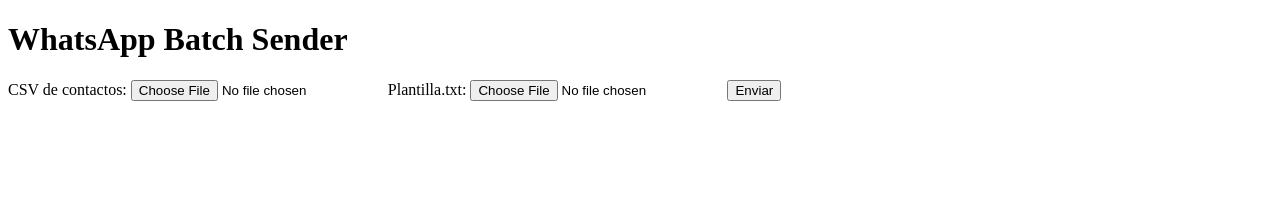
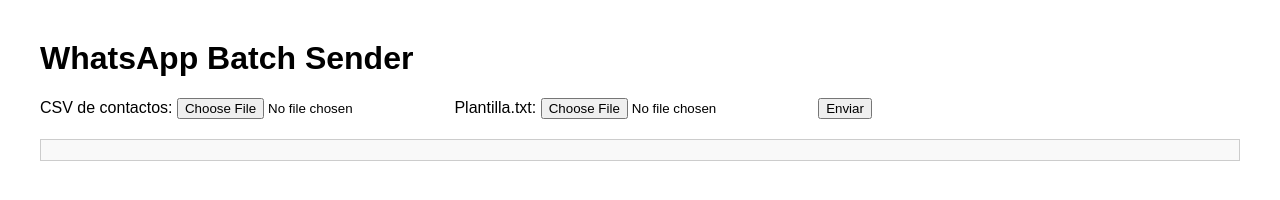
Before and after one commit to Ramizele/wpp-front, a plain HTML site: page index.html in a window 1280 px wide. Drawn offline with Linux system fonts and the light colour scheme.

Commit message:
Update index.html

```diff
--- a/index.html
+++ b/index.html
@@ -5,7 +5,8 @@
   <meta name="viewport" content="width=device-width, initial-scale=1.0" />
   <title>WhatsApp Batch Sender</title>
   <script>
-    const API_URL = "https://wpp-back.fly.dev"; // cambiar por tu backend
+    // URL pública del backend (ngrok)
+    const API_URL = "https://5b96baf6ee4f.ngrok-free.app";
 
     async function runJob() {
       const csvFile = document.getElementById("csv").files[0];
@@ -19,6 +20,10 @@
       form.append("tpl", tplFile);
 
       const res = await fetch(`${API_URL}/run`, { method: "POST", body: form });
+      if (!res.ok) {
+        document.getElementById("status").textContent = "Error al iniciar job";
+        return;
+      }
       const { job_id } = await res.json();
       document.getElementById("status").textContent = `Job ${job_id} iniciado…`;
       pollStatus(job_id);
@@ -37,19 +42,19 @@
     }
   </script>
 </head>
-<body class="p-4 font-sans">
-  <h1 class="text-2xl mb-4">WhatsApp Batch Sender</h1>
+<body style="font-family:Arial, sans-serif; margin:40px;">
+  <h1>WhatsApp Batch Sender</h1>
 
-  <label class="block mb-2">CSV de contactos:
+  <label>CSV de contactos:
     <input type="file" id="csv" accept=".csv" />
   </label>
 
-  <label class="block mb-4">Plantilla.txt:
+  <label style="margin-left:20px;">Plantilla.txt:
     <input type="file" id="tpl" accept=".txt" />
   </label>
 
-  <button onclick="runJob()" class="px-4 py-2 bg-green-600 text-white rounded">Enviar</button>
+  <button onclick="runJob()" style="margin-left:20px;">Enviar</button>
 
-  <pre id="status" class="mt-6 bg-gray-100 p-2"></pre>
+  <pre id="status" style="margin-top:20px;background:#f9f9f9;padding:10px;border:1px solid #ccc;"></pre>
 </body>
 </html>
```
